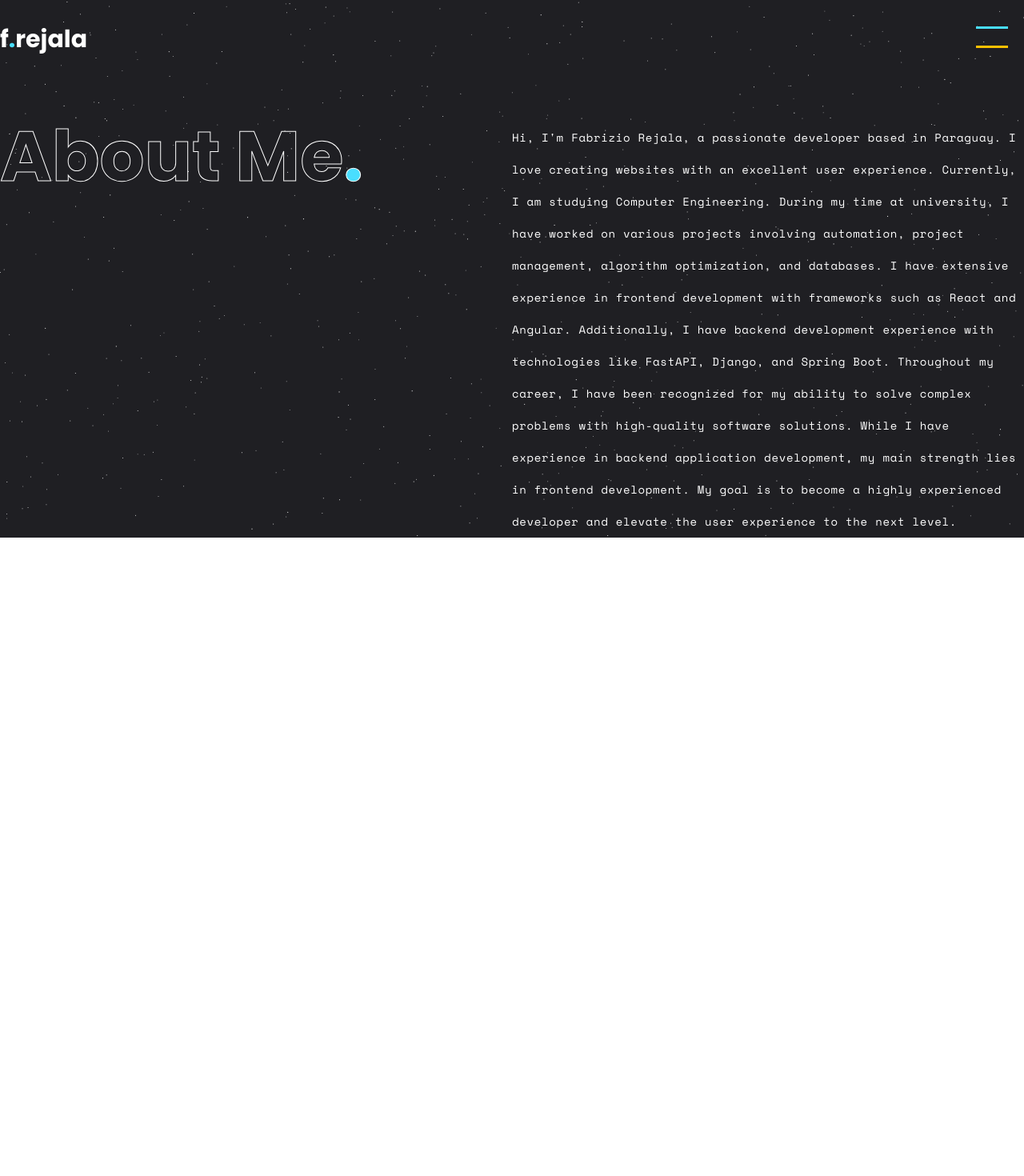
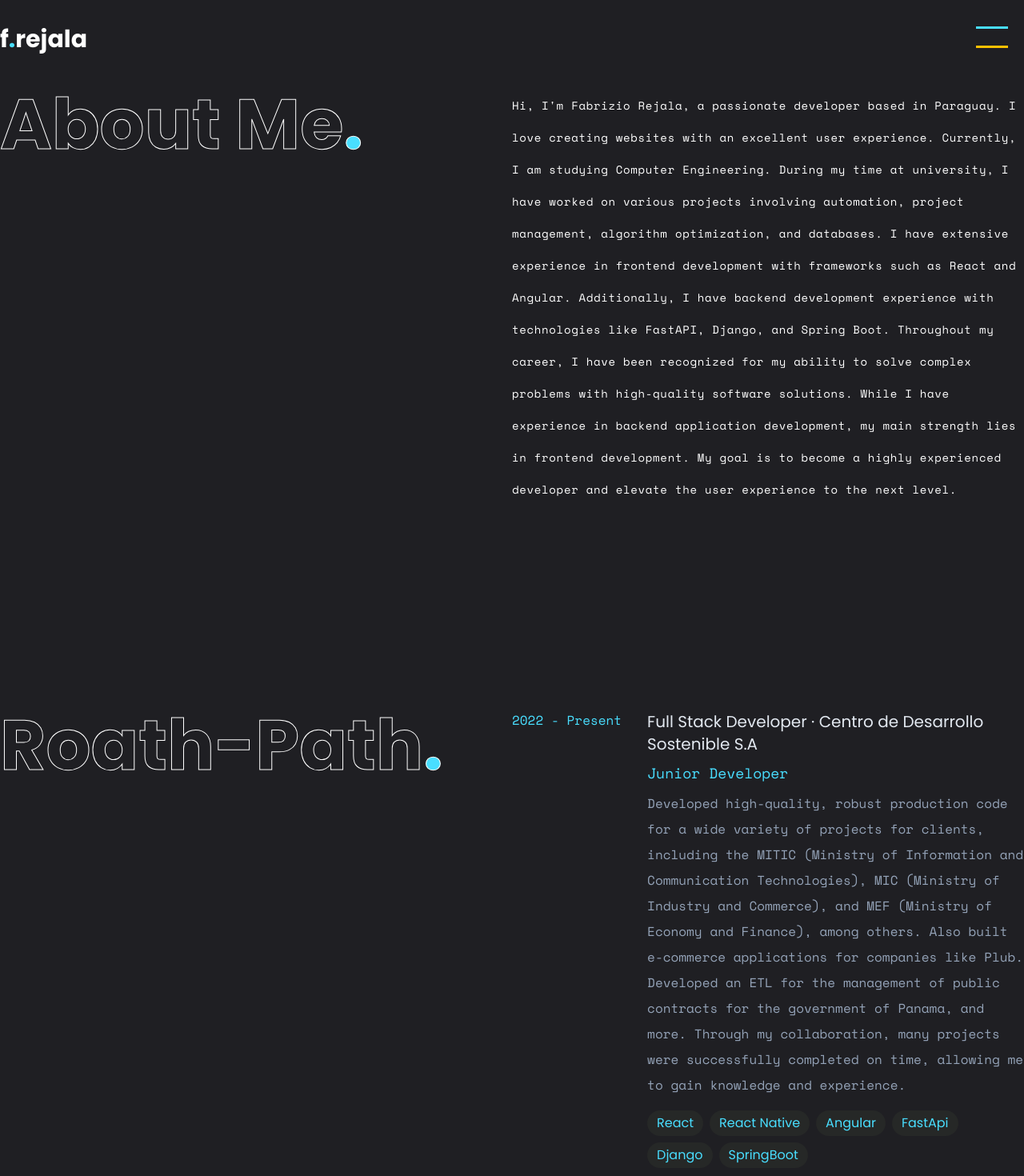
Before and after one commit to frejala/porfolio, a React (Vite) app: page / in a window 1280 px wide. Shown: the part 14-1484 px from the top of the page at 80% size. Before the commit the page ends 800 px from the top, so only its background shows below. Built offline with nearby package versions, Linux system fonts and the light colour scheme.

Commit message:
chore: Update App layout and add RoadPath section

```diff
--- a/src/App.tsx
+++ b/src/App.tsx
@@ -1,16 +1,17 @@
 import Header from '@/components/layout/Header';
 import AboutMe from '@/components/sections/AboutMe';
-import { StarsBackground } from './components/ui/StarsBackground';
+import { StarsBackground } from '@/components/ui/StarsBackground';
+import RoadPath from '@/components/sections/RoadPath';
 
 const App = () => {
   return (
     <main className="relative flex flex-wrap justify-center bg-[#1F1F23]">
-      <StarsBackground />
       <div className="w-full max-w-screen-2xl py-1 md:py-5">
         <Header />
       </div>
-      <div className="w-full max-w-[1450px]">
+      <div className="flex w-full max-w-[1450px] flex-row flex-wrap gap-64">
         <AboutMe />
+        <RoadPath />
       </div>
     </main>
   );
--- a/src/components/sections/AboutMe.tsx
+++ b/src/components/sections/AboutMe.tsx
@@ -4,12 +4,7 @@ import { Section } from '@/components/ui/Section';
 const AboutMe = () => {
   return (
     <Section>
-      <TextOutline
-        className="break-words text-[5.5rem]"
-        breakAfterWord={2}
-      >
-        About Me
-      </TextOutline>
+      <TextOutline breakAfterWord={2}>About Me</TextOutline>
       <span className="max-w-lg text-center font-space-mono text-sm leading-10 tracking-wider text-white">
         Hi, I'm Fabrizio Rejala, a passionate developer
         based in Paraguay. I love creating websites with an
--- /dev/null
+++ b/src/components/sections/RoadPath.tsx
@@ -0,0 +1,19 @@
+import { Section } from '@/components/ui/Section';
+import { TextOutline } from '@/components/ui/TextOutline';
+import ExperienceItem from '@/components/ui/ExperienceItem';
+import { experiences } from '@/data/experiences';
+
+const RoadPath = () => {
+  return (
+    <Section id="roadpath">
+      <TextOutline breakAfterWord={2}>
+        Roath-Path
+      </TextOutline>
+      {experiences.map((experience, index) => (
+        <ExperienceItem key={index} {...experience} />
+      ))}
+    </Section>
+  );
+};
+
+export default RoadPath;
--- /dev/null
+++ b/src/components/ui/ExperienceItem.tsx
@@ -0,0 +1,46 @@
+import { Experience } from '@/data/experiences';
+import { SkillBubble } from '@/components/ui/SkillBubble';
+
+export const ExperienceItem: React.FC<Experience> = ({
+  period,
+  title,
+  company,
+  companyLink,
+  position,
+  description,
+  skills,
+}) => {
+  return (
+    <div className="mb-8 flex flex-col justify-between lg:flex-row">
+      <div className="mb-2 font-space-mono text-o-blue lg:mb-0">
+        {period}
+      </div>
+      <div className="text-o-white ml-0 flex-1 font-poppins lg:ml-8">
+        <h3 className="text-xl font-normal">
+          {title} ·{' '}
+          <a
+            href={companyLink}
+            className="text-o-white"
+            target="_blank"
+            rel="noopener noreferrer"
+          >
+            {company}
+          </a>
+        </h3>
+        <h4 className="mb-2 mt-2 font-space-mono text-lg text-o-blue">
+          {position}
+        </h4>
+        <p className="text-o-gray mb-4 font-space-mono leading-loose">
+          {description}
+        </p>
+        <div className="skills flex flex-wrap gap-2">
+          {skills.map((skill, index) => (
+            <SkillBubble key={index}>{skill}</SkillBubble>
+          ))}
+        </div>
+      </div>
+    </div>
+  );
+};
+
+export default ExperienceItem;
--- a/src/components/ui/Section.tsx
+++ b/src/components/ui/Section.tsx
@@ -15,10 +15,10 @@ export const Section: React.FC<SectionProps> = ({
   return (
     <section
       id={id}
-      className={cn('mt-10 flex justify-around', className)}
+      className={cn('flex w-full', className)}
     >
-      <div className="grow basis-[0]">{children[0]}</div>
-      <div className="grow basis-[0]">{children[1]}</div>
+      <div className="flex-1">{children[0]}</div>
+      <div className="flex-1">{children[1]}</div>
     </section>
   );
 };
--- /dev/null
+++ b/src/components/ui/SkillBubble.tsx
@@ -0,0 +1,13 @@
+type SkillBubbleProps = {
+  children?: React.ReactNode;
+};
+
+export const SkillBubble: React.FC<SkillBubbleProps> = ({
+  children,
+}) => {
+  return (
+    <span className="bg-custom-green rounded-full px-3 py-1 text-o-blue">
+      {children}
+    </span>
+  );
+};
--- a/src/components/ui/TextOutline.tsx
+++ b/src/components/ui/TextOutline.tsx
@@ -22,7 +22,7 @@ export const TextOutline: React.FC<TextOutlineProps> = ({
   return (
     <div
       className={cn(
-        'font-poppins text-5xl font-bold leading-tight text-transparent text-stroke-white-1', // Add leading-tight class
+        'font-poppins text-[5.5rem] font-bold leading-tight text-transparent text-stroke-white-1',
         className
       )}
     >
--- /dev/null
+++ b/src/data/experiences.ts
@@ -0,0 +1,29 @@
+export type Experience = {
+  period: string;
+  title: string;
+  company: string;
+  companyLink: string;
+  position: string;
+  description: string;
+  skills: string[];
+};
+
+export const experiences: Array<Experience> = [
+  {
+    period: '2022 - Present',
+    title: 'Full Stack Developer',
+    company: 'Centro de Desarrollo Sostenible S.A',
+    companyLink: 'https://cds.com.py/',
+    position: 'Junior Developer',
+    description:
+      'Developed high-quality, robust production code for a wide variety of projects for clients, including the MITIC (Ministry of Information and Communication Technologies), MIC (Ministry of Industry and Commerce), and MEF (Ministry of Economy and Finance), among others. Also built e-commerce applications for companies like Plub. Developed an ETL for the management of public contracts for the government of Panama, and more. Through my collaboration, many projects were successfully completed on time, allowing me to gain knowledge and experience.',
+    skills: [
+      'React',
+      'React Native',
+      'Angular',
+      'FastApi',
+      'Django',
+      'SpringBoot',
+    ],
+  },
+];
--- a/tailwind.config.js
+++ b/tailwind.config.js
@@ -7,6 +7,9 @@ export default {
         'o-blue': '#49DEFF',
         'o-yellow': '#FFC100',
         'o-black': '#121214',
+        'o-gray': '#94A3B8',
+        'o-white': '#E2E8F0',
+        'custom-green': 'rgba(204, 243, 129, 0.04)',
       },
       fontFamily: {
         'space-mono': ['Space Mono', 'monospace'],
```
